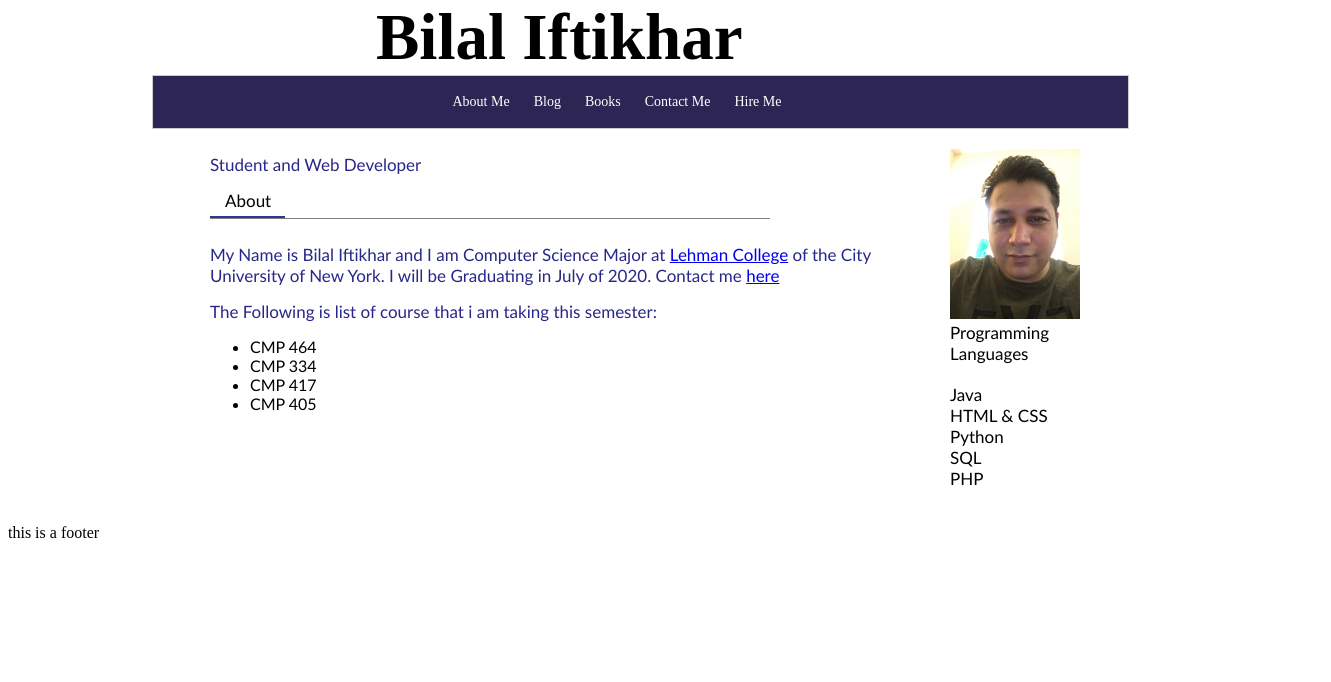
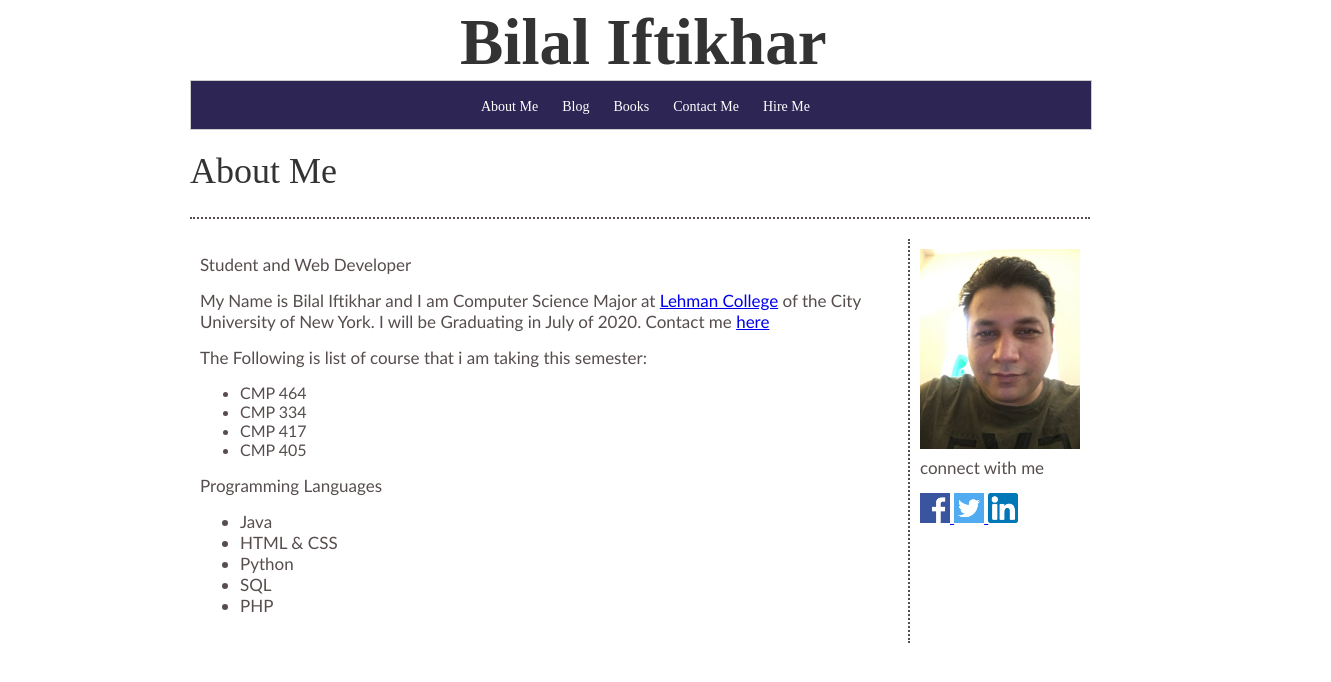
Before and after one commit to biftikhar/Bilal, a plain HTML site: page my webpage/index.html in a window 1280 px wide. Shown: the whole page, 1331 px wide, since content can reach past the window. Drawn offline with Linux system fonts and the light colour scheme.

Commit message:
reorganize and style index page

```diff
--- a/my webpage/css/styles.css
+++ b/my webpage/css/styles.css
@@ -1,5 +1,5 @@
 p {
-    color: rgba(7, 7, 119, 0.87);
+
     padding-bottom: 10px;
     margin-top: 5px;
     margin-bottom: 5px;
@@ -67,8 +67,8 @@ ul {
 .image-section {
     padding-right: 0px;
     display: inline-block;
-    padding: 20px;
-    width: 120px;
+    padding: 10px;
+    width: 180px;
 }
 
 .languages,
@@ -78,15 +78,15 @@ ul {
 }
 
 .lang-title {
-    padding-bottom: 20px;
     font-size: 17px;
 
 }
 
 .bio-section {
     display: inline-block;
-    padding: 20px;
+    padding: 10px;
     width: auto;
+    border-right: dotted 2px #574d4d;
 }
 
 .name,
@@ -130,24 +130,39 @@ button {
 }
 
 h1{
+    color: #333333;
     font-size: 65px;
     margin-block-start: 0px;
     margin-block-end: 0px;
-    margin-left: 368px;
-    width: 955px;
+    margin-left: 30%;
+}
+
+h2{
+    color: #333333;
+    font-size: 36px;
+    line-height: 42px;
+    font-weight: normal;
+    font-family: DroidSerif;
+    border-bottom: dotted 2px #574d4d;
+    margin:20px auto;
+    padding-bottom: 25px;
+    width:900px;
 }
 
 body{
-    margin: 0px 8px;
+    margin: 0px auto;
+    padding:5px 10px;
+    color: #574d4d;
+    width:900px;
 }
 
 .navbar {
-    width: 955px;
+    width: 900px;
     height: 28px;
     margin: 0 auto;
     border: 1px solid #ccc;
     background-color: #2d2654;
-    padding: 10px 10px 14px 10px;
+    padding: 10px 0px;
 }
 
 .navbar-items {
@@ -172,4 +187,5 @@ body{
 
 .header {
     padding-bottom: 0px;
+    width: 900px;
 }
--- a/my webpage/index.html
+++ b/my webpage/index.html
@@ -27,14 +27,12 @@
                 </li>
             </ul>
         </div>
+        <h2>About Me</h2>
         <div class="main1">
+
+
             <span class='bio-section'>
                 <p>Student and Web Developer</p>
-                <div class='about'>
-                    <div class='about-title'>
-                        About
-                    </div>
-                </div>
                 <p>My Name is Bilal Iftikhar and I am Computer Science Major at <a href="https://www.lehman.cuny.edu/">Lehman College</a> of the City University of New York. I will be Graduating in July of 2020.
                     Contact me <a href="./contact.html">here</a></p>
                 <p>The Following is list of course that i am taking this semester:</p>
@@ -44,21 +42,33 @@
                     <li>CMP 417</li>
                     <li>CMP 405</li>
                 </ul>
+
+                <div class='languages'>
+                    <div class='lang-title'>Programming Languages</div>
+                    <ul>
+                        <li class='lang'>Java</li>
+                        <li class='lang'>HTML & CSS</li>
+                        <li class='lang'>Python</li>
+                        <li class='lang'>SQL</li>
+                        <li class='lang'>PHP</li>
+                    </ul>
+                </div>
             </span>
             <span class='image-section'>
-                <img src="./img/IMG_3862.jpg" alt="my picture" height="170" width="130">
-                <div class='languages'>
-                    <div class='lang-title'>Programming Languages</div>
-                    <div class='lang'>Java</div>
-                    <div class='lang'>HTML & CSS</div>
-                    <div class='lang'>Python</div>
-                    <div class='lang'>SQL</div>
-                    <div class='lang'>PHP</div>
+                <img src="./img/IMG_3862.jpg" alt="my picture" height="200" width="160">
+                <div class="connect-with-me">
+                    <p>connect with me</p>
+                    <a href="https://www.facebook.com">
+                        <img src="./img/facebook-icon.png" alt="facebook" height="30" width="30">
+                    </a>
+                    <a href="https://www.twitter.com">
+                        <img src="./img/twitter-icon.png" alt="twitter" height="30" width="30">
+                    </a>
+                    <a href="https://www.linkedin.com">
+                        <img src="./img/linkedin-icon.png" alt="linkedin" height="30" width="30">
+                    </a>
                 </div>
             </span>
         </div>
-        <div class="footer">
-            this is a footer
-        </div>
     </body>
 </html>
```
Also changed, not shown: my webpage/img/facebook-icon.png (added), my webpage/img/linkedin-icon.png (added), my webpage/img/twitter-icon.png (added).
